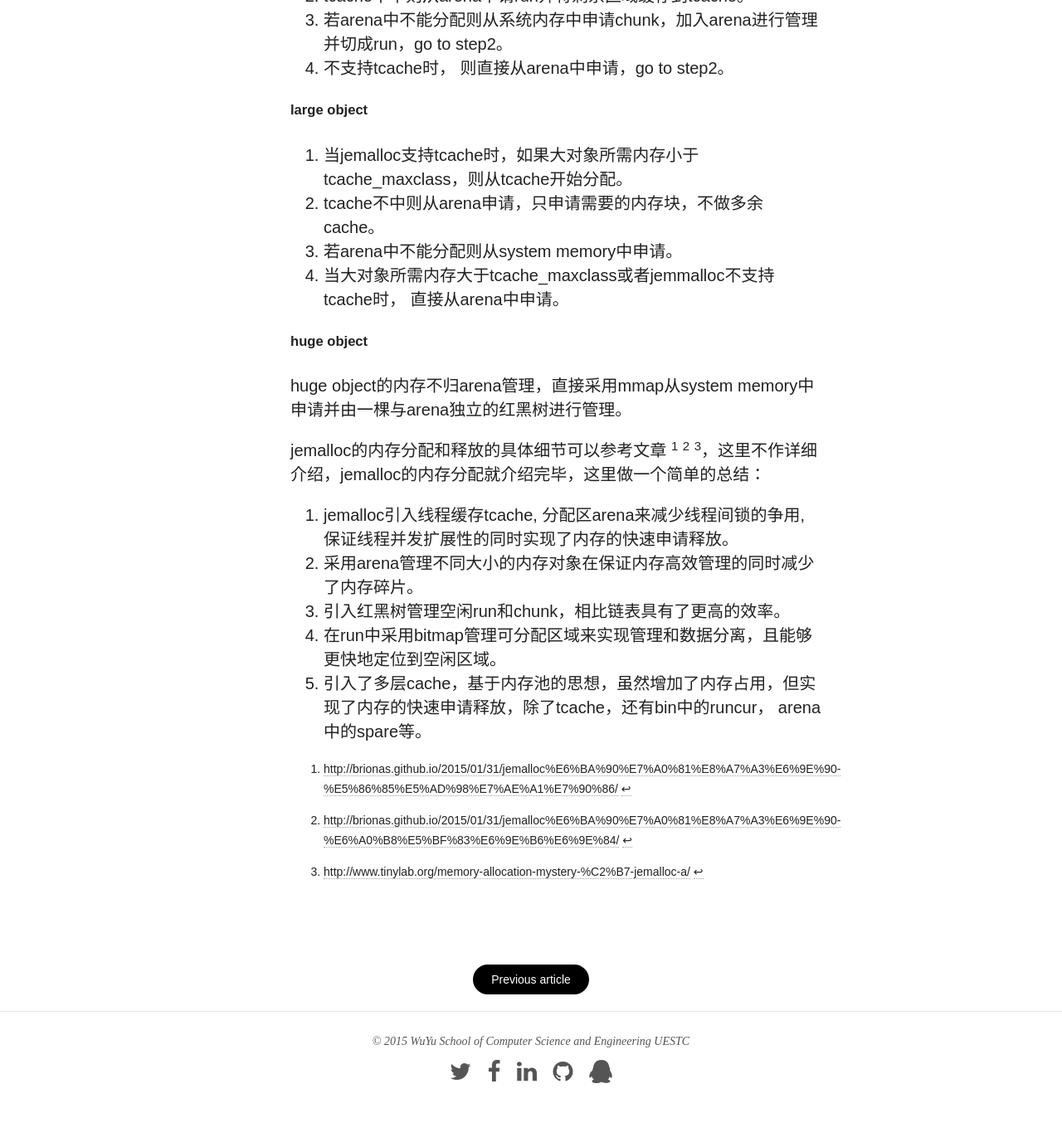
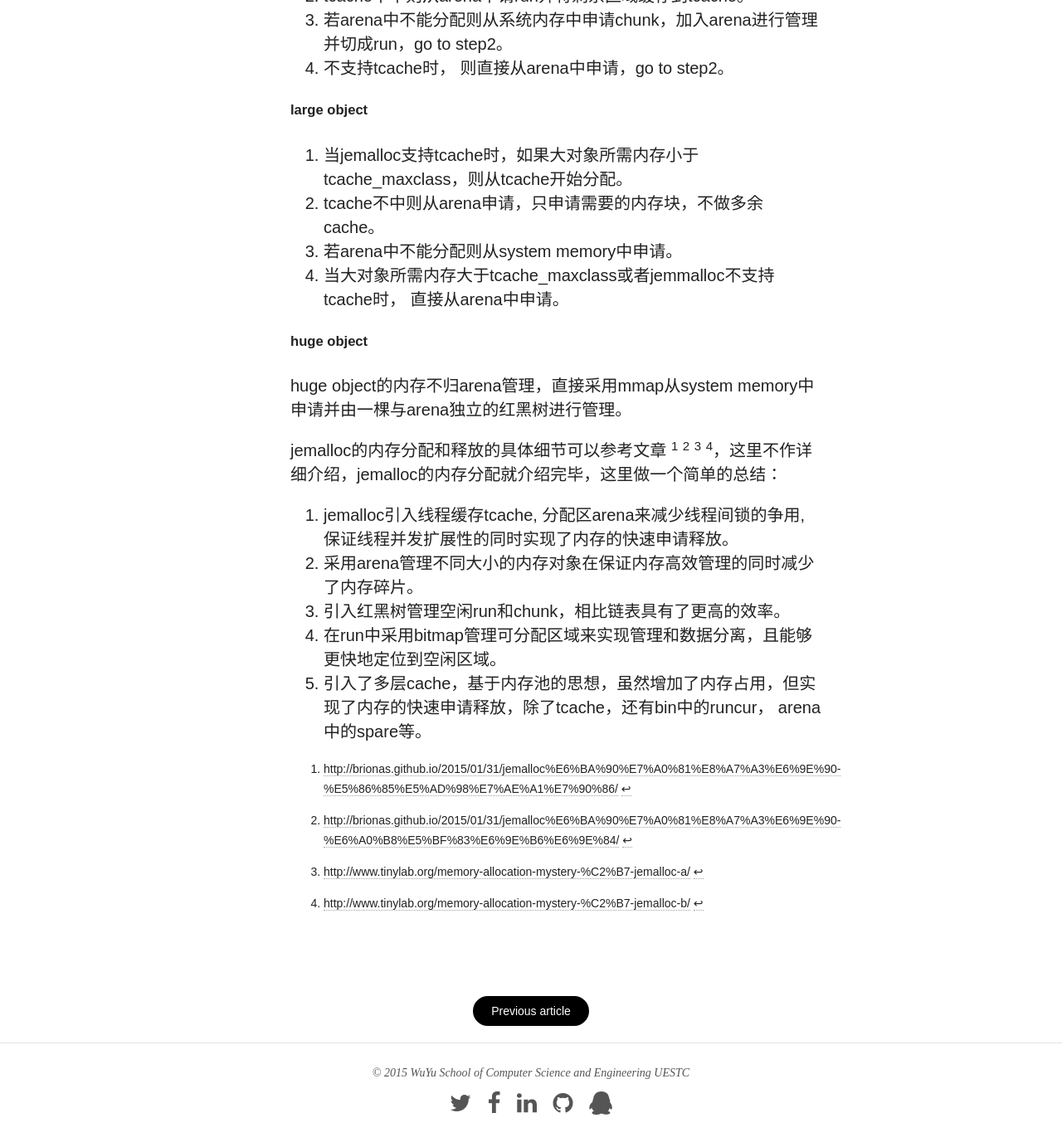
Before and after one commit to wuyu201321060203/wuyu201321060203.github.io, a Jekyll site: the page built from _posts/2015-05-03-jemalloc.md, in a window 1280 px wide and 1400 px high, scrolled down 8371 px. Shown: the top 1383 px of the window at 83% size. Built offline with Jekyll 4.4.1, drawn with Linux system fonts in a browser that asks for light colours; nearby versions of some CDN libraries; some web fonts are replaced; comment, search, counter and statistics services are not loaded; before the commit the page ends 9733 px from its top, so only the background shows below that.

Commit message:
first post of jemalloc

```diff
--- a/_posts/2015-05-03-jemalloc.md
+++ b/_posts/2015-05-03-jemalloc.md
@@ -109,7 +109,7 @@ Arena-Bin-Run-Chunk的一个简单关系图如下：
 
 huge object的内存不归arena管理，直接采用mmap从system memory中申请并由一棵与arena独立的红黑树进行管理。
 
-jemalloc的内存分配和释放的具体细节可以参考文章 [^1] [^2] [^3]，这里不作详细介绍，jemalloc的内存分配就介绍完毕，这里做一个简单的总结：
+jemalloc的内存分配和释放的具体细节可以参考文章 [^1] [^2] [^3] [^4]，这里不作详细介绍，jemalloc的内存分配就介绍完毕，这里做一个简单的总结：
 
 1. jemalloc引入线程缓存tcache, 分配区arena来减少线程间锁的争用, 保证线程并发扩展性的同时实现了内存的快速申请释放。
 2. 采用arena管理不同大小的内存对象在保证内存高效管理的同时减少了内存碎片。
@@ -122,3 +122,5 @@ jemalloc的内存分配和释放的具体细节可以参考文章 [^1] [^2] [^3]
 [^2]: <http://brionas.github.io/2015/01/31/jemalloc%E6%BA%90%E7%A0%81%E8%A7%A3%E6%9E%90-%E6%A0%B8%E5%BF%83%E6%9E%B6%E6%9E%84/>
 
 [^3]: <http://www.tinylab.org/memory-allocation-mystery-%C2%B7-jemalloc-a/>
+
+[^4]: <http://www.tinylab.org/memory-allocation-mystery-%C2%B7-jemalloc-b/>
```
